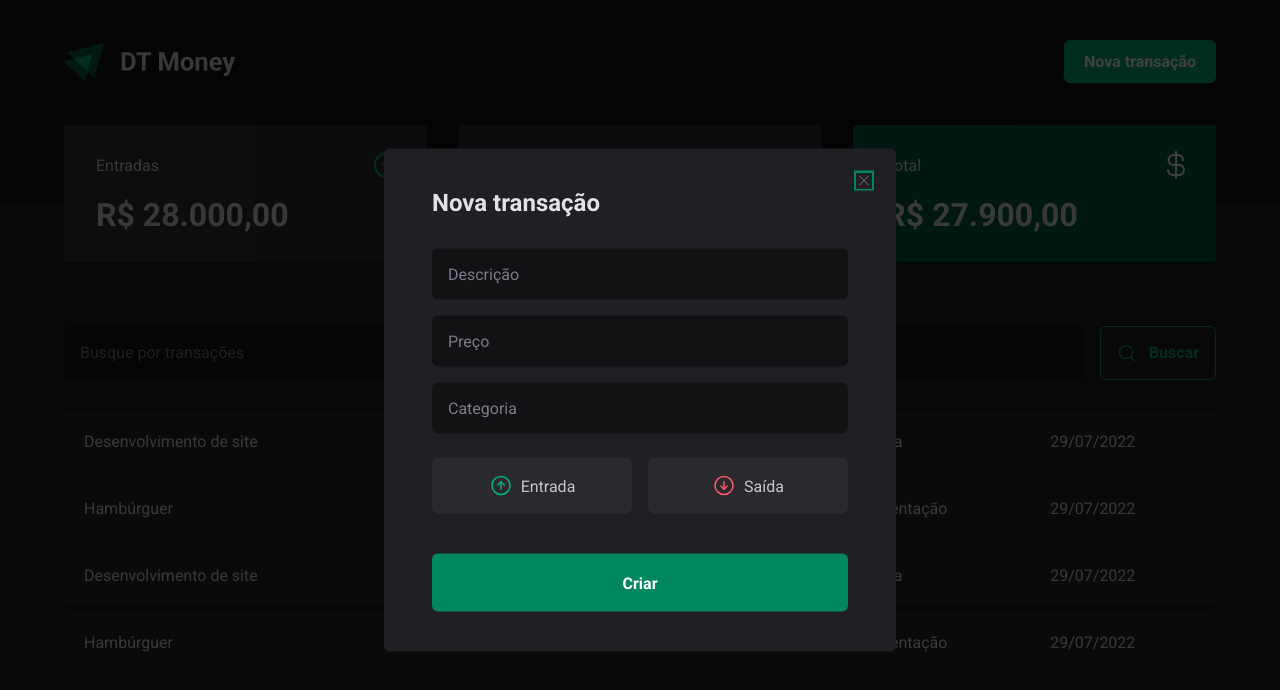
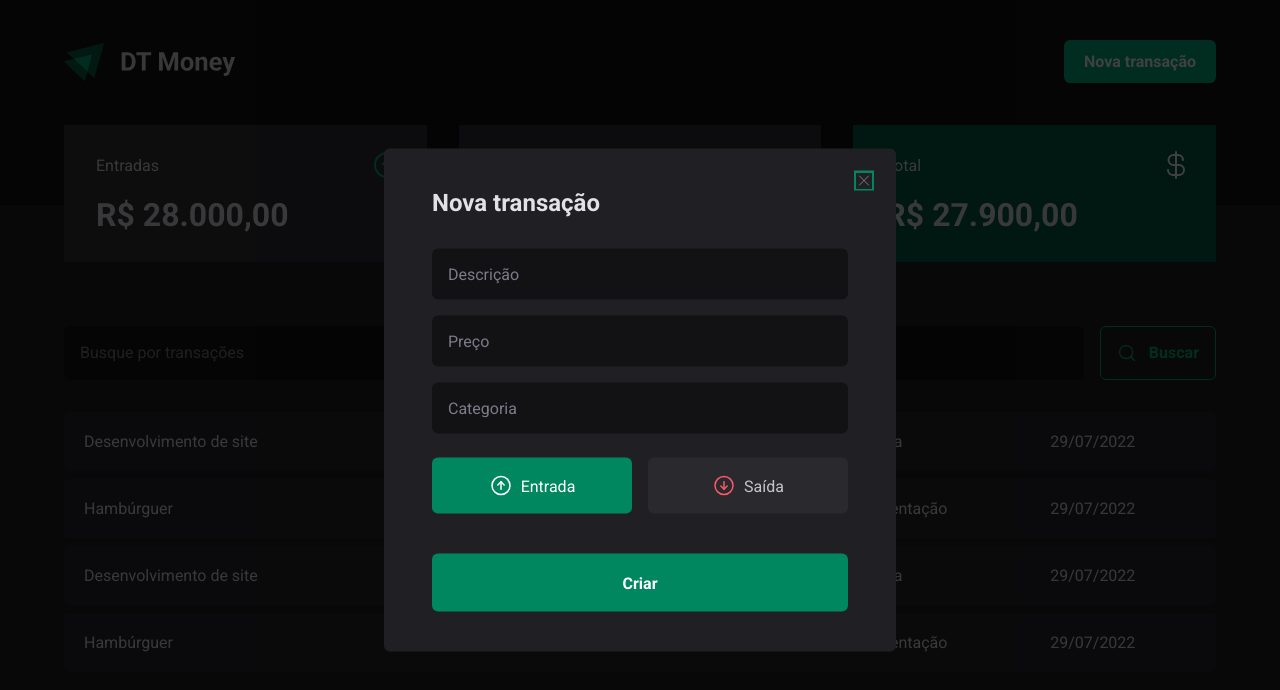
Before and after one commit to victorlucass/dt-money, a React (Vite) app: page / in a window 1280 px wide. Both pictures are taken after a click on the button "Nova transação". Shown: the top 690 px of the page. Built offline with nearby package versions, Linux system fonts and the light colour scheme; data requests are answered from the project's data file.

Commit message:
feat: form controlled type use Controller

```diff
--- a/src/components/newTransaction/index.tsx
+++ b/src/components/newTransaction/index.tsx
@@ -8,14 +8,14 @@ import {
   TransactionTypeButton,
 } from "./styled";
 import * as zod from "zod";
-import { useForm } from "react-hook-form";
+import { Controller, useForm } from "react-hook-form";
 import { zodResolver } from "@hookform/resolvers/zod";
 
 const newTransactionFormSchema = zod.object({
   description: zod.string(),
   price: zod.number(),
   category: zod.string(),
-  // type: zod.enum(["in", "out"]),
+  type: zod.enum(["in", "out"]),
 });
 
 type NewTransactionType = zod.infer<typeof newTransactionFormSchema>;
@@ -25,8 +25,12 @@ export function NewTransactionModal() {
     register,
     handleSubmit,
     formState: { isSubmitting },
+    control,
   } = useForm<NewTransactionType>({
     resolver: zodResolver(newTransactionFormSchema),
+    defaultValues: {
+      type: "in",
+    },
   });
   function handleCreateNewTransaction(data: NewTransactionType) {
     console.log(data);
@@ -61,16 +65,27 @@ export function NewTransactionModal() {
             required
             {...register("category")}
           />
-          <TransactionType>
-            <TransactionTypeButton variant="in" value="income">
+          <Controller
+            control={control}
+            name="type"
+            render={(props) => {
+              return (
+                <TransactionType
+                  onValueChange={props.field.onChange}
+                  value={props.field.value}
+                >
+                  <TransactionTypeButton variant="in" value="in">
                     <ArrowCircleUp size={24} />
                     Entrada
                   </TransactionTypeButton>
-            <TransactionTypeButton variant="out" value="outcome">
+                  <TransactionTypeButton variant="out" value="out">
                     <ArrowCircleDown size={24} />
                     Saída
                   </TransactionTypeButton>
                 </TransactionType>
+              );
+            }}
+          />
           <button type="submit" disabled={isSubmitting}>
             Criar
           </button>
```
Lines whose indentation alone changed are shown as unchanged.
